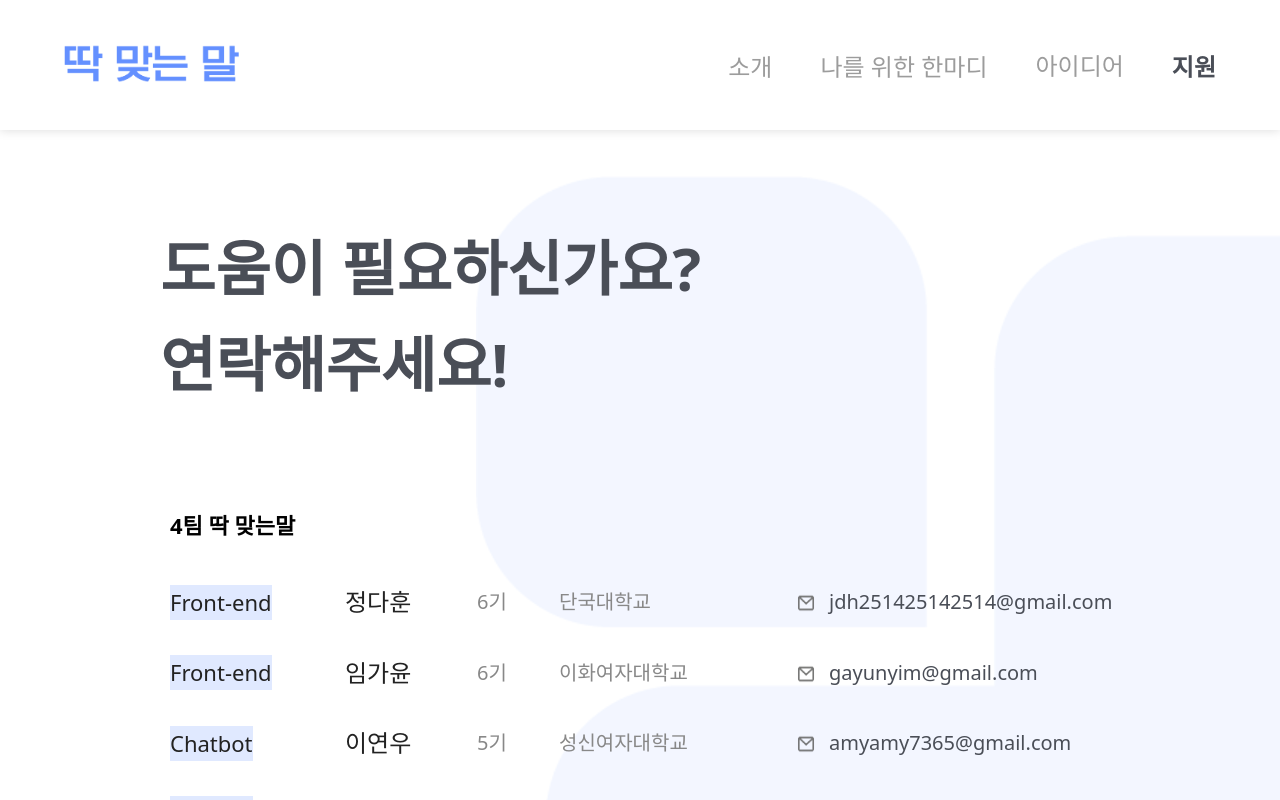
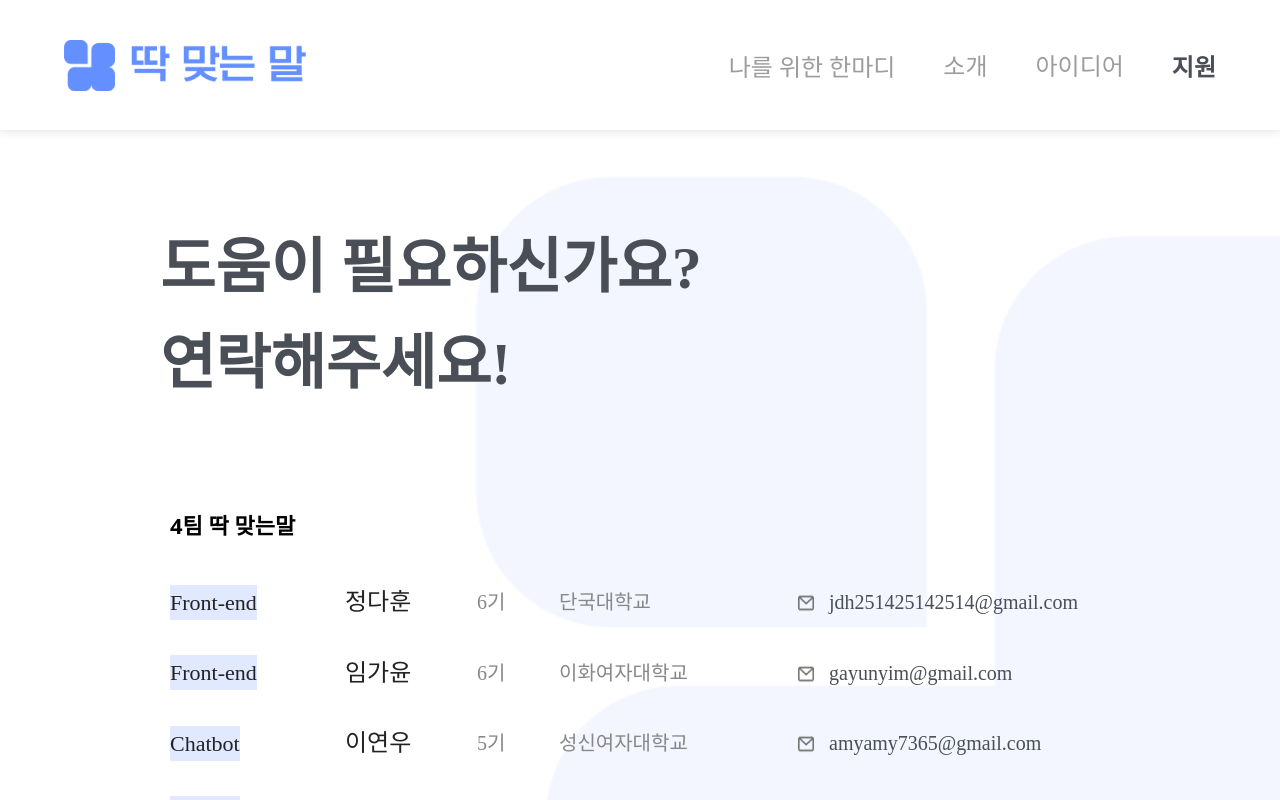
Before and after one commit to YIM-GAYUN/Perfect_Quote, a React (Create React App) app: page /support in a window 1280 px wide. Built offline with nearby package versions, Linux system fonts and the light colour scheme; no server answers.

Commit message:
add about_개요 및 철학 page

```diff
--- a/src/App.tsx
+++ b/src/App.tsx
@@ -4,7 +4,7 @@ import { createGlobalStyle } from "styled-components";
 import { globalStyles } from "./styles/theme";
 import QuoteGenerator from "./pages/QuoteGenerator";
 import QuoteResult from "./pages/QuoteResult";
-import About from "./pages/About";
+import AboutOverview from "./pages/AboutOverview";
 import Ideas from "./pages/Ideas";
 import Support from "./pages/Support";
 import DesignSystem from "./pages/DesignSystem";
@@ -21,7 +21,7 @@ const App: React.FC = () => {
       <Routes>
         <Route path="/" element={<QuoteGenerator />} />
         <Route path="/result" element={<QuoteResult />} />
-        <Route path="/about" element={<About />} />
+        <Route path="/about-overview" element={<AboutOverview />} />
         <Route path="/ideas" element={<Ideas />} />
         <Route path="/support" element={<Support />} />
         <Route path="/design-system" element={<DesignSystem />} />
--- a/src/components/Layout/Header.tsx
+++ b/src/components/Layout/Header.tsx
@@ -118,8 +118,8 @@ const Header: React.FC<HeaderProps> = ({ currentPage = "quote-generator" }) => {
   const location = useLocation();
 
   const navigationItems = [
-    { label: "소개", path: "/about" },
     { label: "나를 위한 한마디", path: "/" },
+    { label: "소개", path: "/about-overview", isDropdown: true },
     { label: "아이디어", path: "/ideas", isDropdown: true },
     { label: "지원", path: "/support" },
   ];
@@ -138,16 +138,21 @@ const Header: React.FC<HeaderProps> = ({ currentPage = "quote-generator" }) => {
     return false;
   };
 
-  const [dropdownOpen, setDropdownOpen] = React.useState(false);
-  const dropdownRef = React.useRef<HTMLDivElement>(null);
+  const [aboutDropdownOpen, setAboutDropdownOpen] = React.useState(false);
+  const [ideaDropdownOpen, setIdeaDropdownOpen] = React.useState(false);
+  const aboutDropdownRef = React.useRef<HTMLDivElement>(null);
+  const ideaDropdownRef = React.useRef<HTMLDivElement>(null);
 
   React.useEffect(() => {
     function handleClickOutside(event: MouseEvent) {
-      if (dropdownRef.current && !dropdownRef.current.contains(event.target as Node)) {
-        setDropdownOpen(false);
+      if (aboutDropdownRef.current && !aboutDropdownRef.current.contains(event.target as Node)) {
+        setAboutDropdownOpen(false);
+      }
+      if (ideaDropdownRef.current && !ideaDropdownRef.current.contains(event.target as Node)) {
+        setIdeaDropdownOpen(false);
       }
     }
-    if (dropdownOpen) {
+    if (aboutDropdownOpen || ideaDropdownOpen) {
       document.addEventListener("mousedown", handleClickOutside);
     } else {
       document.removeEventListener("mousedown", handleClickOutside);
@@ -155,38 +160,68 @@ const Header: React.FC<HeaderProps> = ({ currentPage = "quote-generator" }) => {
     return () => {
       document.removeEventListener("mousedown", handleClickOutside);
     };
-  }, [dropdownOpen]);
+  }, [aboutDropdownOpen, ideaDropdownOpen]);
 
   return (
     <HeaderContainer>
       <LogoSection onClick={handleLogoClick}>
+        <img src={logoMain} alt="딱 맞는 말 로고" style={{ width: "51px", height: "51px" }} />
         <LogoText src={logoText} alt="딱 맞는 말" />
       </LogoSection>
 
       <Navigation>
-        {navigationItems.map((item) =>
-          item.isDropdown ? (
-            <div key={item.path} style={{ position: "relative" }} ref={dropdownRef}>
+        {navigationItems.map((item) => {
+          if (item.label === "소개") {
+            return (
+              <div key={item.path} style={{ position: "relative" }} ref={aboutDropdownRef}>
+                <NavItem
+                  $isActive={isCurrentPath(item.path) || ["about-overview", "about-value", "about-analysis"].includes(currentPage)}
+                  onClick={() => {
+                    setAboutDropdownOpen((open) => !open);
+                    setIdeaDropdownOpen(false);
+                  }}
+                  aria-haspopup="true"
+                  aria-expanded={aboutDropdownOpen}
+                >
+                  {item.label}
+                </NavItem>
+                {aboutDropdownOpen && (
+                  <DropdownMenu>
+                    <DropdownItem onClick={() => { setAboutDropdownOpen(false); navigate("/about-overview"); }}>개요 및 철학</DropdownItem>
+                    <DropdownItem onClick={() => { setAboutDropdownOpen(false); navigate("/about-value"); }}>핵심 가치</DropdownItem>
+                    <DropdownItem onClick={() => { setAboutDropdownOpen(false); navigate("/about-analysis"); }}>분석 및 설계</DropdownItem>
+                  </DropdownMenu>
+                )}
+              </div>
+            );
+          } else if (item.label === "아이디어") {
+            return (
+              <div key={item.path} style={{ position: "relative" }} ref={ideaDropdownRef}>
                 <NavItem
                   $isActive={
                     item.label === '아이디어'
                       ? isCurrentPath(item.path) || currentPage === 'design-system' || currentPage === 'persona'
                       : isCurrentPath(item.path)
                   }
-                onClick={() => setDropdownOpen((open) => !open)}
+                  onClick={() => {
+                    setIdeaDropdownOpen((open) => !open);
+                    setAboutDropdownOpen(false);
+                  }}
                   aria-haspopup="true"
-                aria-expanded={dropdownOpen}
+                  aria-expanded={ideaDropdownOpen}
                 >
                   {item.label}
                 </NavItem>
-              {dropdownOpen && (
+                {ideaDropdownOpen && (
                   <DropdownMenu>
-                  <DropdownItem onClick={() => { setDropdownOpen(false); navigate("/design-system"); }}>디자인 시스템</DropdownItem>
-                  <DropdownItem onClick={() => { setDropdownOpen(false); navigate("/persona"); }}>페르소나</DropdownItem>
+                    <DropdownItem onClick={() => { setIdeaDropdownOpen(false); navigate("/design-system"); }}>디자인 시스템</DropdownItem>
+                    <DropdownItem onClick={() => { setIdeaDropdownOpen(false); navigate("/persona"); }}>페르소나</DropdownItem>
                   </DropdownMenu>
                 )}
               </div>
-          ) : (
+            );
+          } else {
+            return (
               <NavItem
                 key={item.path}
                 $isActive={isCurrentPath(item.path)}
@@ -194,8 +229,9 @@ const Header: React.FC<HeaderProps> = ({ currentPage = "quote-generator" }) => {
               >
                 {item.label}
               </NavItem>
-          )
-        )}
+            );
+          }
+        })}
       </Navigation>
     </HeaderContainer>
   );
--- /dev/null
+++ b/src/pages/AboutOverview.tsx
@@ -0,0 +1,114 @@
+import React from "react";
+import styled from "styled-components";
+import Header from "../components/Layout/Header";
+import { theme } from "../styles/theme";
+import bgImg from "../assets/figma_design_system/bg_img.png";
+
+const BgContainer = styled.div`
+  min-height: 100vh;
+  width: 100vw;
+  background: #fff;
+  position: relative;
+  overflow-x: hidden;
+`;
+
+const MainBgImg = styled.div`
+  position: absolute;
+  top: 22vh;
+  width: 120vw;
+  height: 120vh;
+  left: 15vw;
+  background: url(${bgImg}) center center no-repeat;
+  background-size: contain;
+  opacity: 0.08;
+  z-index: 0;
+`;
+
+const MainSection = styled.section`
+  position: absolute;
+  top: 180px;
+  left: 160px;
+  width: 1600px;
+  height: 800px;
+  display: flex;
+  flex-direction: column;
+  align-items: flex-start;
+  z-index: 1;
+`;
+
+const BlueLabel = styled.div`
+  font-family: ${theme.fonts.korean.primary};
+  font-size: 28px;
+  color: ${theme.colors.primary};
+  margin-bottom: 32px;
+  font-weight: bold;
+`;
+
+
+const Title = styled.h1`
+  font-family: ${theme.fonts.korean.primary};
+  font-size: 60px;
+  color: #222;
+  margin-bottom: 48px;
+  line-height: 1.3;
+`;
+
+const TitleStrong = styled.span`
+  font-family: ${theme.fonts.korean.bold};
+`;
+
+const BubbleCol = styled.div`
+  display: flex;
+  flex-direction: column;
+  row-gap: 32px;
+`;
+
+const BlueBubble = styled.div`
+  background: ${theme.colors.primary};
+  color: #fff;
+  font-family: ${theme.fonts.korean.bold};
+  font-size: 28px;
+  border-radius: 40px 40px 40px 0px;
+  box-shadow: 0px 0px 10px 0px rgba(0,0,0,0.10);
+  padding: 32px 48px;
+  margin-bottom: 0;
+  display: inline-block;
+`;
+
+const WhiteBubble = styled.div`
+  background: #fff;
+  color: #222;
+  font-family: ${theme.fonts.korean.bold};
+  font-size: 28px;
+  border: 3px solid ${theme.colors.primary};
+  border-radius: 40px 40px 0px 40px;
+  box-shadow: 0px 0px 10px 0px rgba(0,0,0,0.10);
+  padding: 48px 64px;
+  width: 1200px;
+  margin-left: 800px;
+  margin-top: 48px;
+`;
+
+const AboutOverview: React.FC = () => {
+  return (
+    <>
+      <Header currentPage="about-overview" />
+      <BgContainer>
+        <MainBgImg />
+        <MainSection>
+          <BlueLabel>브랜드 소개</BlueLabel>
+          <Title><TitleStrong>바쁜 일상</TitleStrong>과 <TitleStrong>복잡한 감정</TitleStrong> 속에서 <br/>나를 들여다보는 챗봇, <TitleStrong>딱 맞는 말</TitleStrong></Title>
+          <BubbleCol>
+            <BlueBubble>내 감정 챙길 시간도 없는 일상</BlueBubble>
+            <BlueBubble>어디 따뜻한 말 해줄 사람 없을까?</BlueBubble>
+          </BubbleCol>
+          <WhiteBubble>그 틈을 따뜻하고 정확한 한 문장으로 채워주는 딱 맞는 말! <br/>
+          딱 맞는 말은 감정을 말로 표현하기 어려운 순간,<br/>
+          대신 말해주고, 공감해주고, 다정하게 응원하는 서비스를 지향합니다.</WhiteBubble>
+        </MainSection>
+      </BgContainer>
+    </>
+  );
+};
+
+export default AboutOverview;
--- a/src/pages/Support.tsx
+++ b/src/pages/Support.tsx
@@ -40,16 +40,12 @@ const MainSection = styled.section`
 `;
 
 const Title = styled.h1`
-  font-family: ${theme.fonts.korean.primary};
+  font-family: ${theme.fonts.korean.content};
   font-size: 60px;
   color: #4A4E57;
   margin-top: 80px;
   margin-bottom: 16px;
   text-align: left;
-`;
-
-const TitleBold = styled.span`
-  font-family: ${theme.fonts.korean.bold};
 `;
 
 const SubTitle = styled.h2`
@@ -149,7 +145,7 @@ const Support: React.FC = () => {
       <BgContainer>
         <MainBgImg />
         <MainSection>
-          <Title><TitleBold>도움이 필요</TitleBold>하신가요? <br /> 연락해주세요!</Title>
+          <Title><strong>도움이 필요</strong>하신가요? <br /> 연락해주세요!</Title>
           <SubTitle>4팀 딱 맞는말</SubTitle>
           <TeamList>
             <MemberRow>
--- a/src/styles/theme.ts
+++ b/src/styles/theme.ts
@@ -24,9 +24,12 @@ export const theme = {
   },
   fonts: {
     korean: {
-      primary: "KoreanSWGI2R, system-ui, sans-serif",
+      primary: "Freesentation 4 보통, system-ui, sans-serif",
       title: "KoreanSWGI3R, system-ui, sans-serif",
-      bold: "KoreanSWGIG3R, system-ui, sans-serif",
+      bold: "Freesentation 7 굵게, system-ui, sans-serif",
+      header: "a시월구일1, 시월구일, KoreanSWGI, SWGI, system-ui, sans-serif",
+      content: "Freesentation 4 보통, system-ui, sans-serif",
+      chatbot: "Pretendard, system-ui, sans-serif",
     },
     english: {
       primary: "Pretendard, system-ui, sans-serif",
```
Lines whose indentation alone changed are shown as unchanged.
